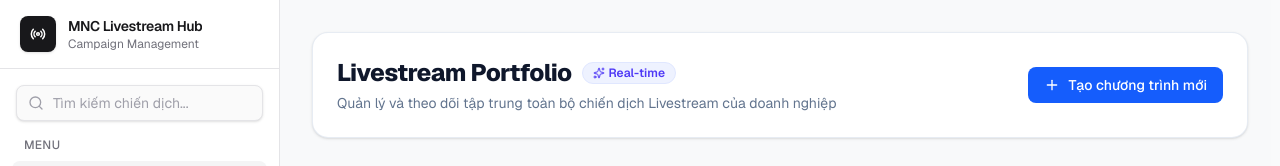
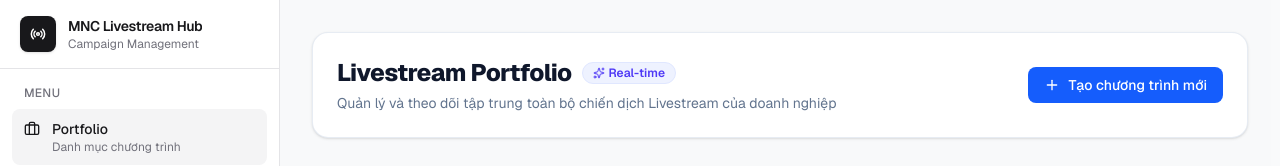
Before and after one commit to nguyencongthinhcntt-art/mnc-livestream-hub, a React app: page /portfolio in a window 1280 px wide. Shown: the top 166 px of the page. Built offline with nearby package versions, Linux system fonts and the light colour scheme; some packages are replaced by stand-ins of ours; no server answers; the database is empty.

Commit message:
fix:Drop Search Box in Slidebar

```diff
--- a/src/components/app-sidebar.tsx
+++ b/src/components/app-sidebar.tsx
@@ -83,19 +83,7 @@ export function AppSidebar() {
           afterSelectOrganizationUrl="/"
         />
       </div>
-
-      <div className="px-4 pt-4">
-        <div className="relative">
-          <Search className="pointer-events-none absolute top-1/2 left-3 size-4 -translate-y-1/2 text-zinc-400" />
-          <input
-            type="search"
-            placeholder="Tìm kiếm chiến dịch..."
-            className="h-9 w-full rounded-lg border border-zinc-200 bg-zinc-50 pr-3 pl-9 text-sm text-zinc-900 placeholder:text-zinc-400 shadow-sm outline-none transition-colors focus:border-zinc-300 focus:bg-white focus:ring-2 focus:ring-zinc-200"
-          />
-        </div>
-      </div>
-
-      <nav className="flex-1 space-y-1 overflow-y-auto px-3 py-4">
+        <nav className="flex-1 space-y-1 overflow-y-auto px-3 py-4">
         <p className="mb-2 px-3 text-xs font-medium tracking-wide text-zinc-500 uppercase">
           Menu
         </p>
```
Also changed, not shown: src/app/layout.tsx (line endings or trailing spaces).
